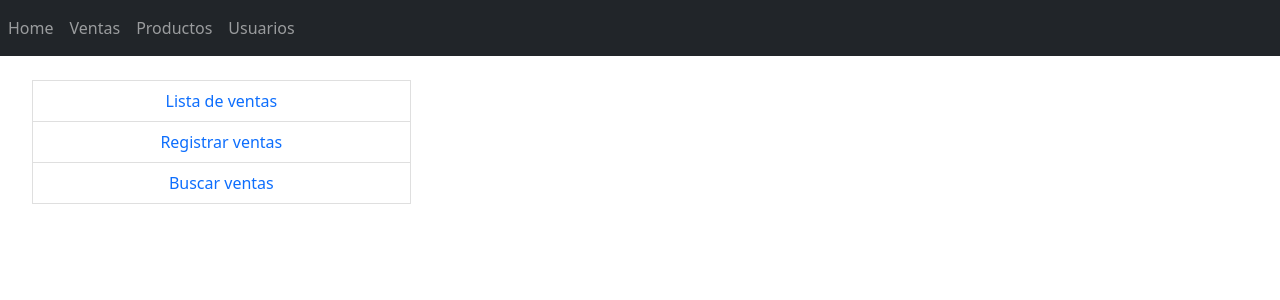
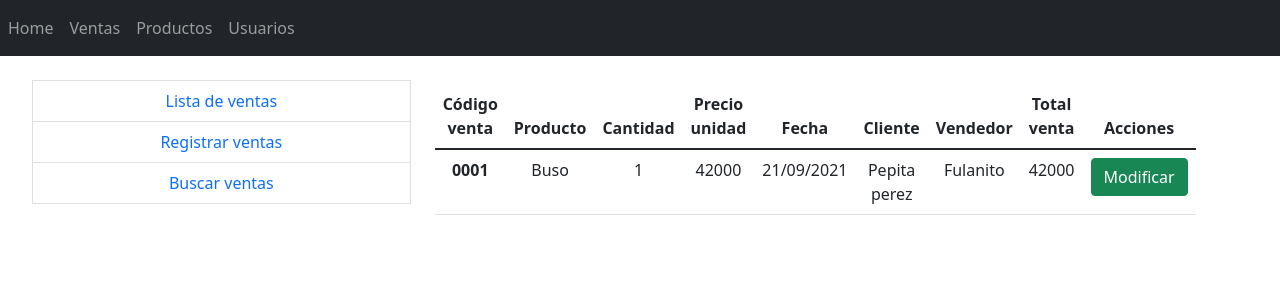
Before and after one commit to ldlasso2/textiles-elcolombiano, a React (Create React App) app in the folder textiles-elcolombiano/: page /ventas in a window 1280 px wide. Shown: the top 300 px of the page. Built offline with nearby package versions, Linux system fonts and the light colour scheme; the HTML template or start-up script is replaced by a standard one.

Commit message:
Union modulos de ventas, productos e index

```diff
--- a/textiles-elcolombiano/src/TableProducts.js
+++ b/textiles-elcolombiano/src/components/TableProducts.js
@@ -3,7 +3,6 @@ import React from 'react'
 function TableProducts() {
     return (
         <>
-        <div class="col-8">
             <table class="table">
                 <thead>
                     <tr>
@@ -26,7 +25,7 @@ function TableProducts() {
                     </tr>
                 </tbody>
             </table>
-        </div>
+
         </>
     )
 }
--- a/textiles-elcolombiano/src/components/components.css
+++ b/textiles-elcolombiano/src/components/components.css
@@ -1,3 +1,7 @@
 .link {
   text-decoration: none;
 }
+
+.mt-1 {
+  margin-right: 0.25rem !important;
+}
--- a/textiles-elcolombiano/src/pages/Ventanas.js
+++ b/textiles-elcolombiano/src/pages/Ventanas.js
@@ -1,17 +1,34 @@
-import React from 'react'
-import Menu from '../components/Menu'
+import React from 'react';
+import Menu from '../components/Menu';
+import Search from '../components/Search';
+import FormSales from '../components/FormSales';
+import FormProducts from '../components/FormProducts';
+import TableSales from '../components/TableSales';
+import TableProducts from '../components/TableProducts';
 import { BrowserRouter as Router, Switch, Route } from "react-router-dom";
+import '../components/components.css'
 
 function Ventanas(props) {
   return (
     <div className="ventanas-container">
       <Router>
-        <div class = "row">
-          <div class = "col-4">
+        <div className = "row">
+          <div className = "col-4">
             <Menu objetos={props.objeto}/>
           </div>
-          <div class = "col-8">
+          <div className = "col-7 mt-1">
+          <Switch>
+              <Route path = {"/"+ props.objeto + "/buscar"}>
+                <Search title = {"Busqueda" + props.objeto} />
+              </Route>
+              <Route path= {"/"+ props.objeto + "/registrar"}>
+                {(props.objeto === "ventas" && <FormSales/>) || (props.objeto === "productos" && <FormProducts />) || (props.objeto === "usuarios" && <FormSales/>)}
+              </Route>
+              <Route path= {"/"+ props.objeto}>
+                {(props.objeto === "ventas" && <TableSales/>) || (props.objeto === "productos" && <TableProducts />) || (props.objeto === "usuarios" && <FormSales/>)}
+              </Route>
 
+            </Switch>
           </div>
         </div>
       </Router>
```
Also changed, not shown: textiles-elcolombiano/src/components/FormProducts.js (renamed from textiles-elcolombiano/src/FormProducts.js), textiles-elcolombiano/src/components/Search.js (renamed from textiles-elcolombiano/src/Search.js).
